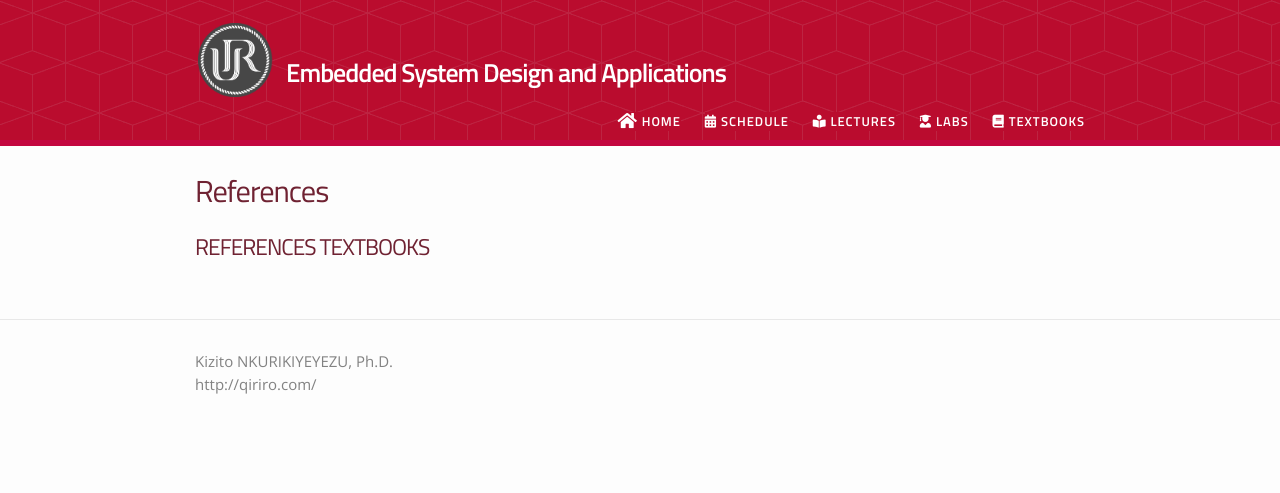
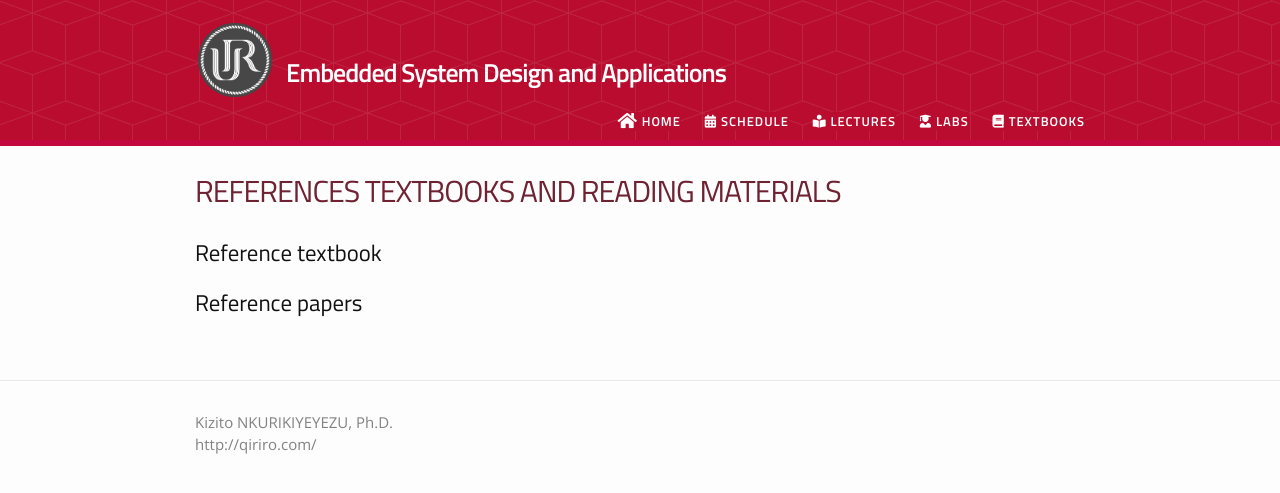
Before and after one commit to qiriro/bme6163, a Jekyll site: the page built from materials.md, in a window 1280 px wide. Shown: the top 493 px of the page. Built offline with Jekyll 4.4.1, drawn with Linux system fonts in a browser that asks for light colours; nearby versions of some CDN libraries.

Commit message:
add reference headers

```diff
--- a/materials.md
+++ b/materials.md
@@ -1,7 +1,9 @@
 ---
 layout: page
-title: References
+title: REFERENCES TEXTBOOKS AND READING MATERIALS
 permalink: /materials/
 ---
 
-# REFERENCES TEXTBOOKS
+## Reference textbook
+
+## Reference papers
```
